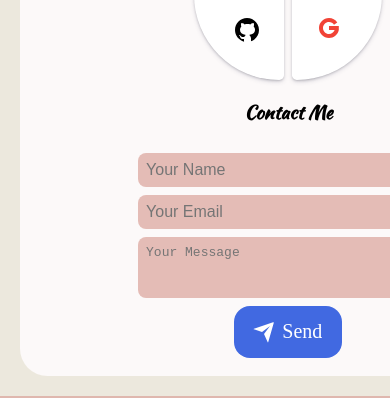
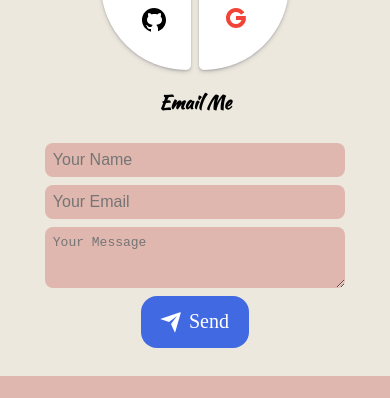
Before and after one commit to Davidfrank1999/david-portfolio, a React (Vite) app: page / in a window 390 px wide. Shown: the part 2531-2929 px from the top of the page. Built offline with nearby package versions, Linux system fonts and the light colour scheme; no server answers.

Commit message:
chore: final contact adjustment for mobile view.

```diff
--- a/src/Components/Contact/Contact.jsx
+++ b/src/Components/Contact/Contact.jsx
@@ -1,4 +1,4 @@
-import './Contact.css'
+import styles from './Contact.module.css'
 import emailjs from '@emailjs/browser';
 import { useRef } from 'react';
 import SocialLink from './SocialLink';
@@ -28,17 +28,17 @@ function Contact() {
 
 
     return(
-        <section id="ContactSection" className="contactPage">
+        <section id="ContactSection" className={styles.contactPage}>
           <SocialLink />
-            <div id="contact">
-                <h1 className="contactPageTitle">Contact Me</h1>
+            <div id="contact" className={styles.contact}>
+                <h1 className={styles.contactPageTitle}>Email Me</h1>
 
                 <form className="contactForm" ref={form} onSubmit={sendEmail}>
-                    <input type="text" className="name" placeholder="Your Name" name="user_name" />
-                    <input type="email" className="email" placeholder="Your Email" name="user_email" />
-                    <textarea className="msg" rows="10" placeholder="Your Message" name="message"></textarea>
-                    <button className="submitBtn" type="submit" value="Send" ><div className="svg-wrapper-1">
-                        <div className="svg-wrapper">
+                    <input type="text" className={styles.name} placeholder="Your Name" name="user_name" />
+                    <input type="email" className={styles.email} placeholder="Your Email" name="user_email" />
+                    <textarea className={styles.msg} rows="10" placeholder="Your Message" name="message"></textarea>
+                    <button className={styles.submitBtn} type="submit" value="Send" ><div className="svg-wrapper-1">
+                        <div className={styles.svg_wrapper}>
                             <svg
                                 xmlns="http://www.w3.org/2000/svg"
                                 viewBox="0 0 24 24"
--- a/src/Components/Contact/Contact.css
+++ b/src/Components/Contact/Contact.module.css
@@ -2,20 +2,14 @@
   display: flex;
   flex-wrap: wrap;
   justify-content: center;
-  background-color: #FCF9F9;
-  flex-grow: 1;
-  border-radius: 27.50px;
-  margin: 10px auto;
-
+  background-color: var(--secondary-color);
+  border-radius: var(--border-radius);
+  margin:var(--common-margin);
   position: relative;
-  min-width: 500px;
   padding: 5%;
-  margin: 10px;
-
-
 }
 
-#contact {
+.contact {
     width: fit-content;
     display: flex;
     flex-direction: column;
@@ -74,7 +68,7 @@
     transition: transform 0.3s ease-in-out;
   }
 
-  .submitBtn:hover .svg-wrapper {
+  .submitBtn:hover .svg_wrapper {
     animation: fly-1 0.6s ease-in-out infinite alternate;
   }
 
--- a/src/Components/Contact/SocialLink.module.css
+++ b/src/Components/Contact/SocialLink.module.css
@@ -1,3 +1,4 @@
+
 /* From Uiverse.io by deamelo */
 .main {
   display: flex;
```
